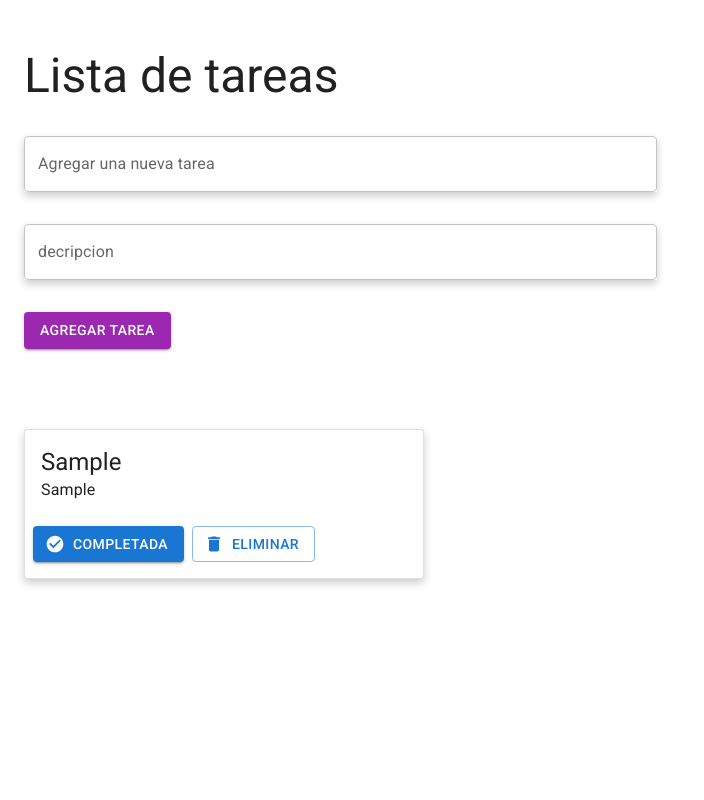
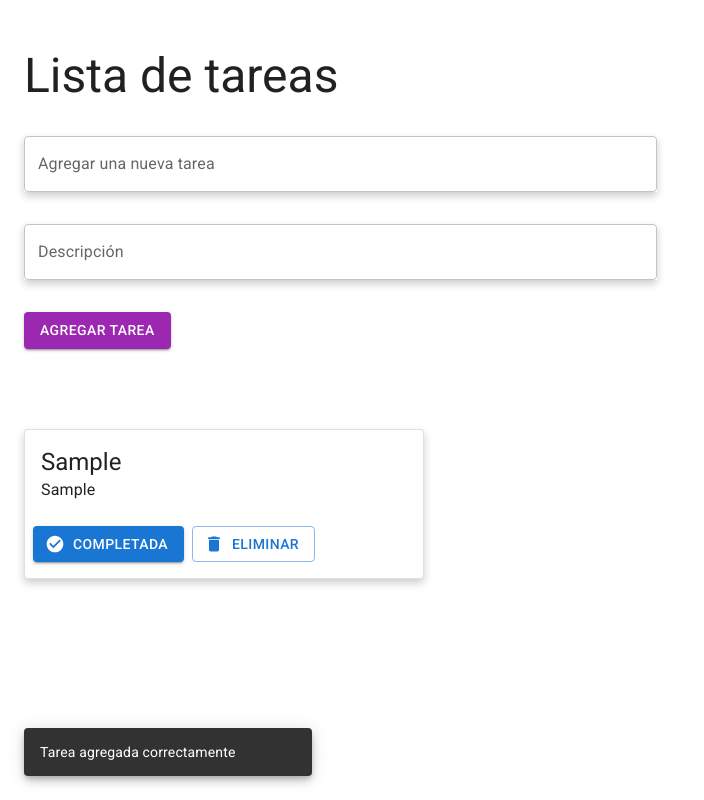
Before and after one commit to nancycrojas/trabajo-integrador-react, a React (Vite) app: page / in a window 1280 px wide. Both pictures are taken after typing "Sample", "Sample" into the empty fields and a click on the button "AGREGAR TAREA". Shown: the whole page, without its empty margins (0-704 px from the left). Built offline with nearby package versions, Linux system fonts and the light colour scheme.

Commit message:
Add snackbar and delete console log

```diff
--- a/src/App.jsx
+++ b/src/App.jsx
@@ -1,22 +1,32 @@
-import { Container, Typography } from "@mui/material";
+import { Container, Snackbar, Typography } from "@mui/material";
 import { useEffect, useState } from "react";
 import { TaskForm } from "./components/TaskForm";
 import { TaskList } from "./components/TaskList";
 
 function App() {
   const [tasks, setTasks] = useState([]);
- useEffect(()=>{
-  let data=localStorage.getItem('tasks')
-  if(data){setTasks(JSON.parse(data))}
- },[])
+  const [openSnackbar, setOpenSnackbar] = useState(false);
 
   useEffect(() => {
-    localStorage.setItem('tasks',JSON.stringify(tasks))
+    let data = localStorage.getItem("tasks");
+    if (data) {
+      setTasks(JSON.parse(data));
+    }
+  }, []);
+
+  useEffect(() => {
+    localStorage.setItem("tasks", JSON.stringify(tasks));
   }, [tasks]);
 
-  const addTask = (taskName,taskDescription) => {
-    const newTask = { id: Date.now(), name: taskName,description:taskDescription, completed: false };
+  const addTask = (taskName, taskDescription) => {
+    const newTask = {
+      id: Date.now(),
+      name: taskName,
+      description: taskDescription,
+      completed: false,
+    };
     setTasks([...tasks, newTask]);
+    setOpenSnackbar(true);
   };
 
   const toggleTaskCompleted = (taskId) => {
@@ -41,12 +51,19 @@ function App() {
         tasks={tasks}
         toggleTaskCompleted={toggleTaskCompleted}
         deleteTask={deleteTask}
-      /><TaskList
-      tasks={tasks}
-      toggleTaskCompleted={toggleTaskCompleted}
-      deleteTask={deleteTask}
-      taskCompleted={true}
-    />
+      />
+      <TaskList
+        tasks={tasks}
+        toggleTaskCompleted={toggleTaskCompleted}
+        deleteTask={deleteTask}
+        taskCompleted={true}
+      />
+      <Snackbar
+        open={openSnackbar}
+        autoHideDuration={3000}
+        onClose={() => setOpenSnackbar(false)}
+        message="Tarea agregada correctamente"
+      />
     </Container>
   );
 }
--- a/src/components/TaskForm.jsx
+++ b/src/components/TaskForm.jsx
@@ -7,10 +7,9 @@ export const TaskForm = ({ addTask }) => {
 
   const handleSubmit = (e) => {
     e.preventDefault();
-    addTask(taskName,taskDescription);
+    addTask(taskName, taskDescription);
     setTaskName("");
-    setTaskDescription('')
-    console.log(taskName,taskDescription);
+    setTaskDescription("");
   };
 
   return (
@@ -27,10 +26,10 @@ export const TaskForm = ({ addTask }) => {
             boxShadow: "0 4px 8px 0 rgba(0,0,0,0.2)",
           }}
         />
-             <TextField
+        <TextField
           fullWidth
           id="standard-basic"
-          label="decripcion"
+          label="Descripción"
           type="text"
           value={taskDescription}
           onChange={(e) => setTaskDescription(e.target.value)}
--- a/src/main.jsx
+++ b/src/main.jsx
@@ -1,4 +1,3 @@
-import React from "react";
 import ReactDOM from "react-dom/client";
 import App from "./App.jsx";
 
```
